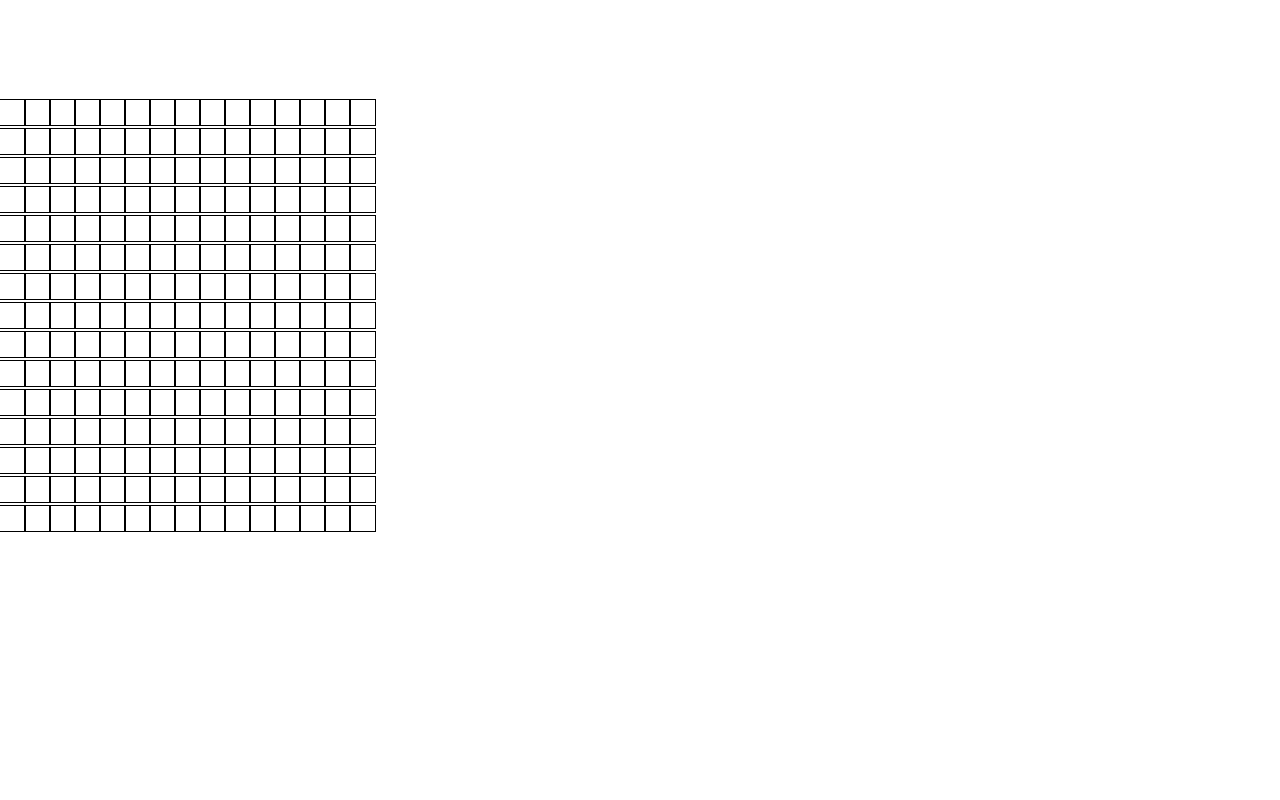
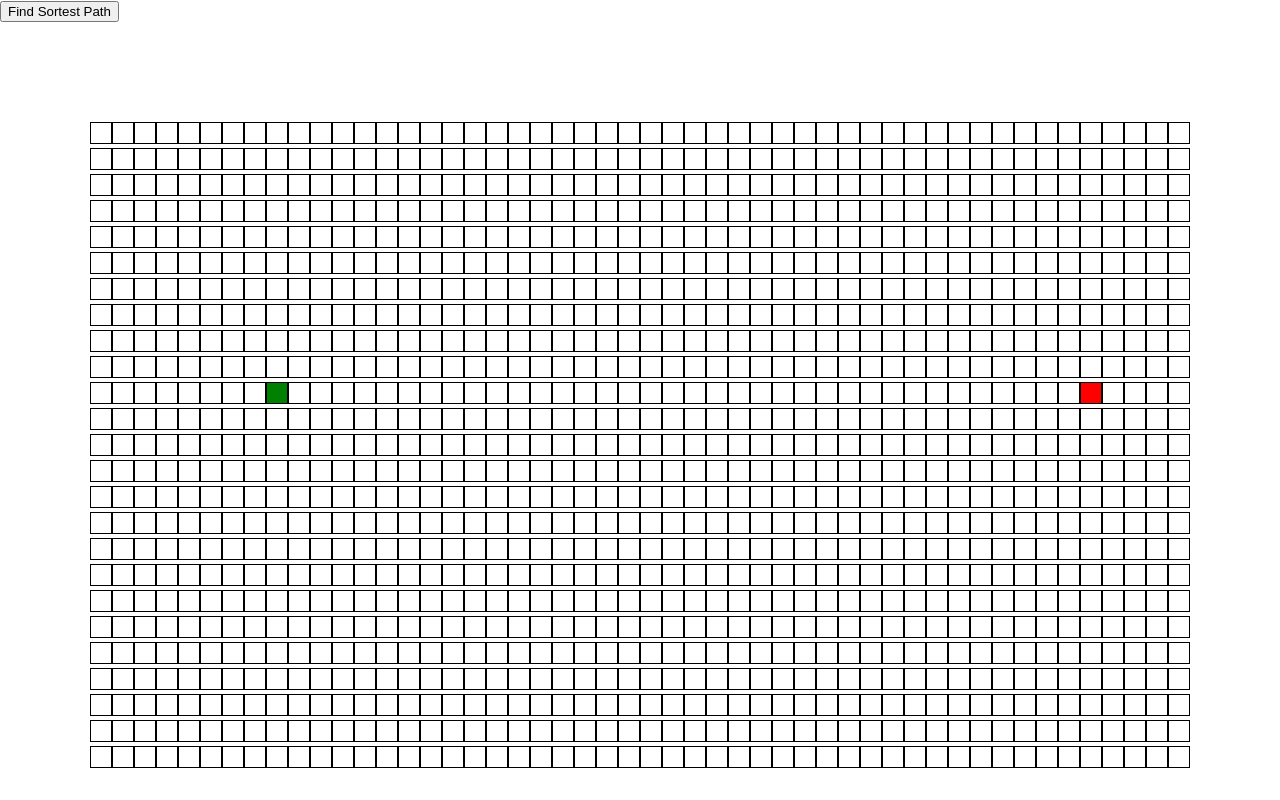
Before and after one commit to andiyuniar/Pathfinding-algoritm, a React (Create React App) app: page / in a window 1280 px wide. Built offline with nearby package versions, Linux system fonts and the light colour scheme.

Commit message:
Added algoritm

```diff
--- /dev/null
+++ b/src/algorithm/dijkstraAlgoritm.js
@@ -0,0 +1,84 @@
+
+export const dijkstra = (grid, startNode, finishNode) => {
+    if(!startNode || !finishNode || startNode === finishNode) {
+        return false;
+    }
+    const visitedNodes = [];
+    const unvisitedNodes = getUnvisitedNodes(grid);
+
+    while(!!unvisitedNodes.length) {
+
+        unvisitedNodes.sort((a,b) => a.distance - b.distance);
+        //get current node
+        let currentNode = unvisitedNodes.shift();
+        console.log(currentNode);
+        currentNode.isVisited = true;
+
+        // update distance of neighbors node
+        let neighborsNode = getNeighborNode(grid, currentNode);
+        for(const neighbor of neighborsNode) {
+            neighbor.distance = currentNode.distance + 1;
+            neighbor.previousNode = currentNode;
+        }
+
+
+        // mark current node as visited
+        currentNode.isVisited = true;
+
+        //save visited node to array
+        visitedNodes.push(currentNode);
+
+        console.log(currentNode);
+
+        if (currentNode === finishNode) {
+            return visitedNodes;
+        }
+
+    }
+
+
+}
+
+const getNeighborNode = (grid, currentNode) => {
+    const neighborsNode = [];
+    const { row, col } = currentNode;
+
+    //get tetangga atas
+    if (row > 0) {
+        neighborsNode.push(grid[row - 1][col]);
+    }
+
+    //tetangga bawah
+    if (row < grid.length - 1){
+        neighborsNode.push(grid[row + 1][col]);
+    }
+
+    //tetangga kiri
+    if (col > 0) {
+        neighborsNode.push(grid[row][col - 1]);
+    }
+
+    //tetangga kanan
+    if (col < grid[0].length - 1) {
+        neighborsNode.push(grid[row][col + 1]);
+    }
+    neighborsNode.filter(x => !x.isVisited);
+    return neighborsNode;
+}
+
+const getUnvisitedNodes = (nodes) => {
+    let unvisitedNodes = [];
+
+    for(const row of nodes){
+        for(const node of row){
+            unvisitedNodes.push(node);
+        }
+    }
+
+    // to get start point into the first item in array
+    unvisitedNodes.sort((a, b) => {
+        return a.distance - b.distance
+    })
+
+    return unvisitedNodes;
+}
--- a/src/visualizer/Board.css
+++ b/src/visualizer/Board.css
@@ -1,3 +1,4 @@
 .grid {
     margin: 100px 0 0;
+    text-align: center;
 }
--- a/src/visualizer/Board.js
+++ b/src/visualizer/Board.js
@@ -1,6 +1,14 @@
 import React, { Component } from 'react';
 import Node from './Node';
+import { dijkstra } from '../algorithm/dijkstraAlgoritm';
 import './Board.css';
+
+const START_ROW = 10;
+const START_COL = 8;
+const FINISH_ROW = 10;
+const FINISH_COL = 45;
+const BOARD_LENGTH = 50;
+const BOARD_HEIGHT = 25
 
 export default class Board extends Component {
     constructor(props) {
@@ -12,35 +20,59 @@ export default class Board extends Component {
 
     componentDidMount() {
         const nodes = [];
-        for (let row = 0; row < 15; row++) {
+        for (let row = 0; row < BOARD_HEIGHT; row++) {
             const currentRow = [];
-            for(let col = 0; col < 15; col++){
-                currentRow.push([]);
+            for(let col = 0; col < BOARD_LENGTH; col++){
+                let currentNode = {
+                    col,
+                    row,
+                    isStart: row === START_ROW && col === START_COL,
+                    isFinish: row === FINISH_ROW && col === FINISH_COL,
+                    distance: row === START_ROW && col === START_COL ? 0 : Infinity,
+                    isVisited: false,
+                    previousNode: null
+                }
+                currentRow.push(currentNode);
             }
             nodes.push(currentRow);
         }
         this.setState({ nodes: nodes});
     }
 
+    visualizeDijkstra() {
+        const { nodes } = this.state;
+        const startNode = nodes[START_ROW][START_COL];
+        const finishNode = nodes[FINISH_ROW][FINISH_COL];
+
+        const visitedNodes = dijkstra(nodes, startNode, finishNode);
+
+        for(let node of visitedNodes) {
+            nodes[node.row][node.col].isVisited = node.isVisited;
+            this.setState({ nodes });
+        }
+
+    }
+
     render() {
         const { nodes } = this.state;
-        console.log(nodes)
 
         return (
+            <React.Fragment>
+                <button onClick={() => this.visualizeDijkstra()}>Find Sortest Path</button>
                 <div className='grid'>
                     {
                         nodes.map((row, rowIdx) => {
                             return <div key={rowIdx}>
                                 {
                                     row.map((col, colIdx) => {
-                                    return <Node></Node>
+                                        return <Node key={colIdx} isStart={col.isStart} isFinish={col.isFinish} isVisited={col.isVisited}></Node>
                                     })
                                 }
-
                             </div>
                         })
                     }
                 </div>
+            </React.Fragment>
         );
     }
 }
--- a/src/visualizer/Node.js
+++ b/src/visualizer/Node.js
@@ -2,9 +2,12 @@ import React from 'react';
 import './node.css';
 
 
-const Node = () => {
+const Node = (props) => {
+    const { isStart, isFinish, isVisited } = props;
+    const otherClass = isStart ? 'startNode' : isFinish ? 'finishNode': isVisited ? 'visitedNode': '';
+
     return (
-        <div className='nodeBox'>
+        <div className={`nodeBox ${otherClass}`}>
 
         </div>)
 }
--- a/src/visualizer/node.css
+++ b/src/visualizer/node.css
@@ -1,6 +1,17 @@
 .nodeBox {
-    width:25px;
-    height:25px;
+    width:20px;
+    height:20px;
     display:inline-block;
-    outline: 1px solid black
+    border: 1px solid black
 }
+
+.startNode {
+    background-color: green;
+}
+
+.finishNode {
+    background-color: red;
+}
+.visitedNode {
+    background-color: yellow;
+}
```
Also changed, not shown: 1 other file (tests, documents, lock files or other folders). Lines whose indentation alone changed are shown as unchanged.
